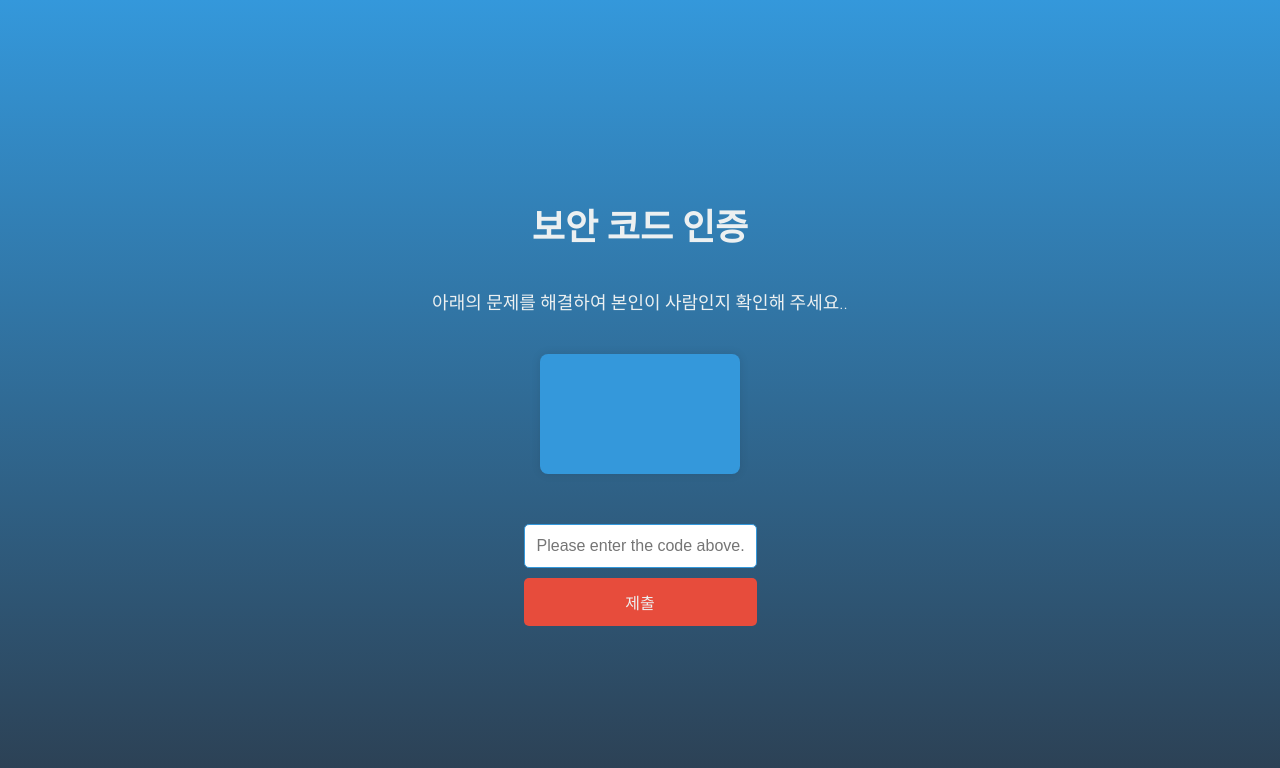
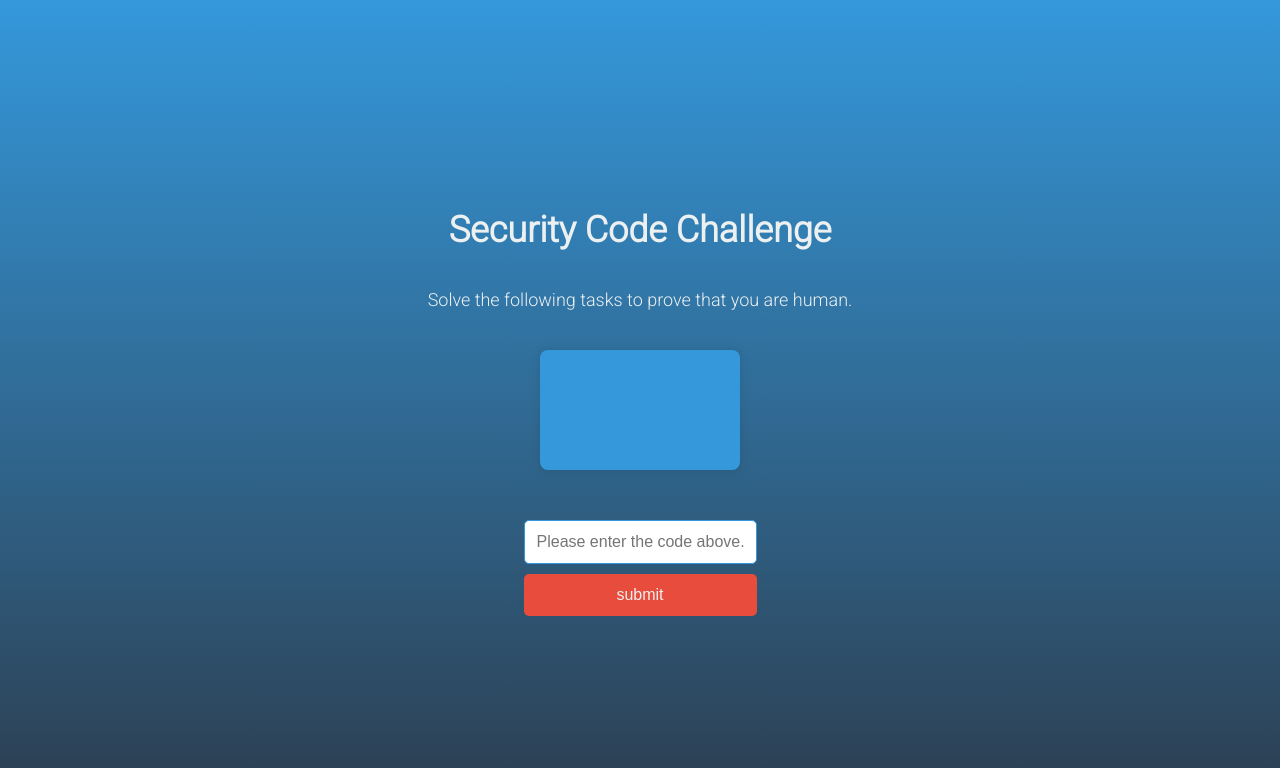
Before and after one commit to Boshirat/j5b3v2v5gh6i7th5g4c3c3hg4j5, a Flask app: template templates/captcha.html in a window 1280 px wide. Shown: the top 768 px of the page. Run offline with Flask 2, Linux system fonts and the light colour scheme; the template is opened without the code that fills it, so the values that code supplies are empty.

Commit message:
Update captcha HTML for language and styling

```diff
--- a/templates/captcha.html
+++ b/templates/captcha.html
@@ -3,7 +3,7 @@
 <head>
   <meta charset="UTF-8">
   <meta name="viewport" content="width=device-width, initial-scale=1.0">
-  <title>Security Code Challenge</title>
+  <title>Security Code</title>
   <link rel="stylesheet" href="https://fonts.googleapis.com/css2?family=Roboto:wght@300&display=swap">
   <style>
     body {
@@ -98,30 +98,30 @@
   </style>
 </head>
 <body>
-  <h1>보안 코드 인증</h1>
-  <p>아래의 문제를 해결하여 본인이 사람인지 확인해 주세요..</p>
+  <h1>Security Code Challenge</h1>
+  <p>Solve the following tasks to prove that you are human.</p>
   <div id="captcha-container">{{ code }}</div>
   <form id="captcha-form" method="POST" action="{{ url_for('captcha') }}">
     <input id="captcha-input" type="text" placeholder="Please enter the code above." name="code" required>
     <input type="hidden" name="web" value="{{ request.args.get('web') }}">
     <br>
-    <button id="captcha-submit" type="submit">제출</button>
+    <button id="captcha-submit" type="submit">submit</button>
   </form>
   <p id="captcha-message"></p>
   <script>
-    // 보안 코드 인증
+    // Verify that user input matches the code
     var captchaForm = document.getElementById('captcha-form');
     var errorMessage = document.getElementById('captcha-message');
 
-    captchaForm.addEventListener('제출', function(event) {
+    captchaForm.addEventListener('submit', function(event) {
       event.preventDefault();
       var captchaInput = document.getElementById('captcha-input');
 
       if (captchaInput.value == "{{ code }}") {
-        // 양식 제출
+        // Form Submission
         captchaForm.submit();
       } else {
-        errorMessage.innerText = '죄송합니다. 입력하신 코드가 올바르지 않습니다. 다시 시도해 주세요..';
+        errorMessage.innerText = 'Sorry, the code you entered is incorrect. Please try again.';
         errorMessage.style.display = 'block'; // Display error message
         captchaInput.value = '';
       }
```
